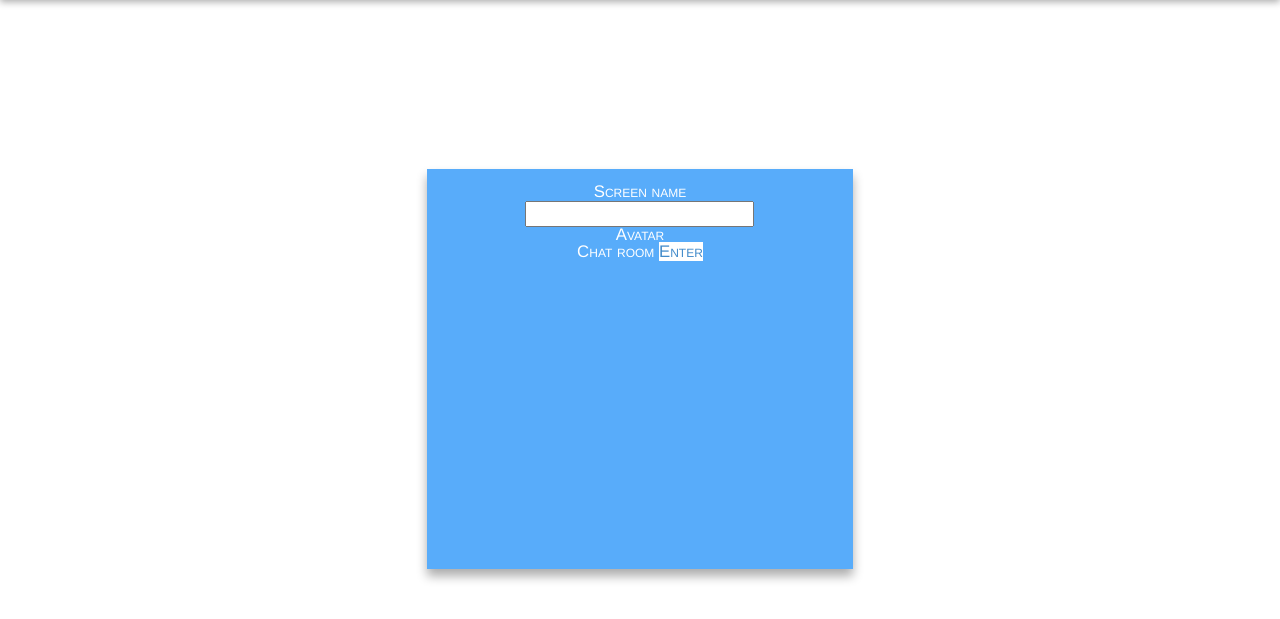
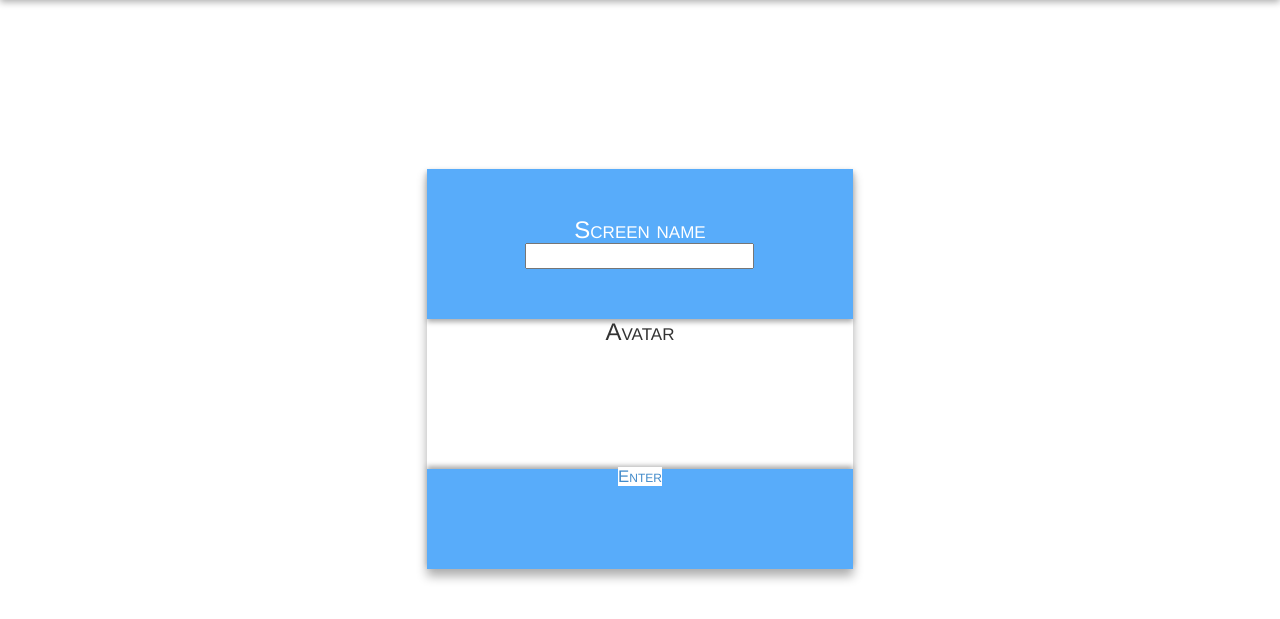
Before and after one commit to mariohsieh/chitty-chat, a website: page public/index.html in a window 1280 px wide. Shown: the part 31-650 px from the top of the page. Drawn offline with nearby package versions, Linux system fonts and the light colour scheme.

Commit message:
more css styling

```diff
--- a/public/css/style.css
+++ b/public/css/style.css
@@ -37,11 +37,10 @@ body > header {
 	bottom: 0;
 	margin-top: auto;
 	margin-bottom: auto;
-	background-color: rgba(88,172,250,1);
 	height: 400px;
-	padding: 15px;
+	padding: 0;
 	box-shadow: 0 7px 10px #ACACAC;
-	color: #FFF;
+
 	font-size: 1.2em;
 	font-variant: small-caps;
 }
@@ -52,6 +51,27 @@ body > header {
 	background-color: #FFF;
 	text-decoration: none;
 }
+
+#chatLogin div:first-child, #chatLogin div:nth-child(2) {
+	height: 150px;
+}
+
+#chatLogin div:first-child, #chatLogin div:last-child {
+	background-color: rgba(88,172,250,1);
+	color: #FFF;
+}
+
+#chatLogin div:first-child {
+	box-shadow: 0 3px 5px #ACACAC;
+	padding: 48px 10px;
+}
+
+#chatLogin div:last-child {
+	height: 100px;
+	box-shadow: 0 -3px 5px #ACACAC;
+}
+
+
 
 /* large monitors */
 @media all and (min-width: 1200px) {
--- a/public/index.html
+++ b/public/index.html
@@ -22,16 +22,23 @@
 <div class="container-fluid">
 	<section class="row">
 		<article id="chatLogin" class="col-lg-4 col-lg-offset-4 text-center">
-			<p>Screen name</p>
-			<input type="text" />
-			<p>Avatar</p>
-			<!-- list of avatars to choose from -->
-			<span>Chat room</span>
-			<a href="/api/create">Enter</a>
+			<div>
+				<h3>Screen name</h3>
+				<input type="text" />
+			</div>
+			<div>
+				<h3>Avatar</h3>
+				<!-- list of avatars to choose from -->
+			</div>
+			<div>
+				<!--<span>Chat room</span>-->
+				<a href="/api/create">Enter</a>
+			</div>
 		</article>
 	</section>
 </div>
 <!-- load js here -->
+<script src="/socket.io/socket.io.js"></script>
 <script src="js/script.js"></script>
 </body>
 </html>
```
Also changed, not shown: README.md, 1 other file.
